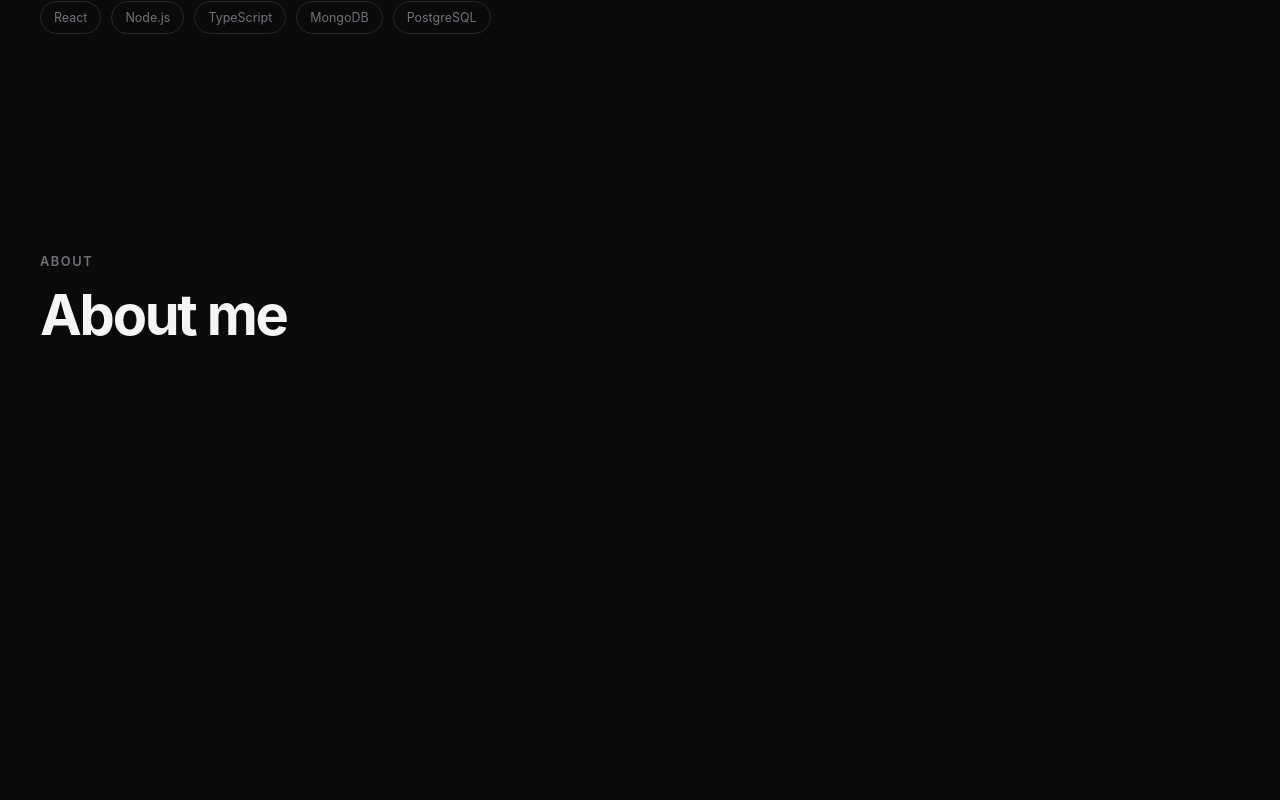
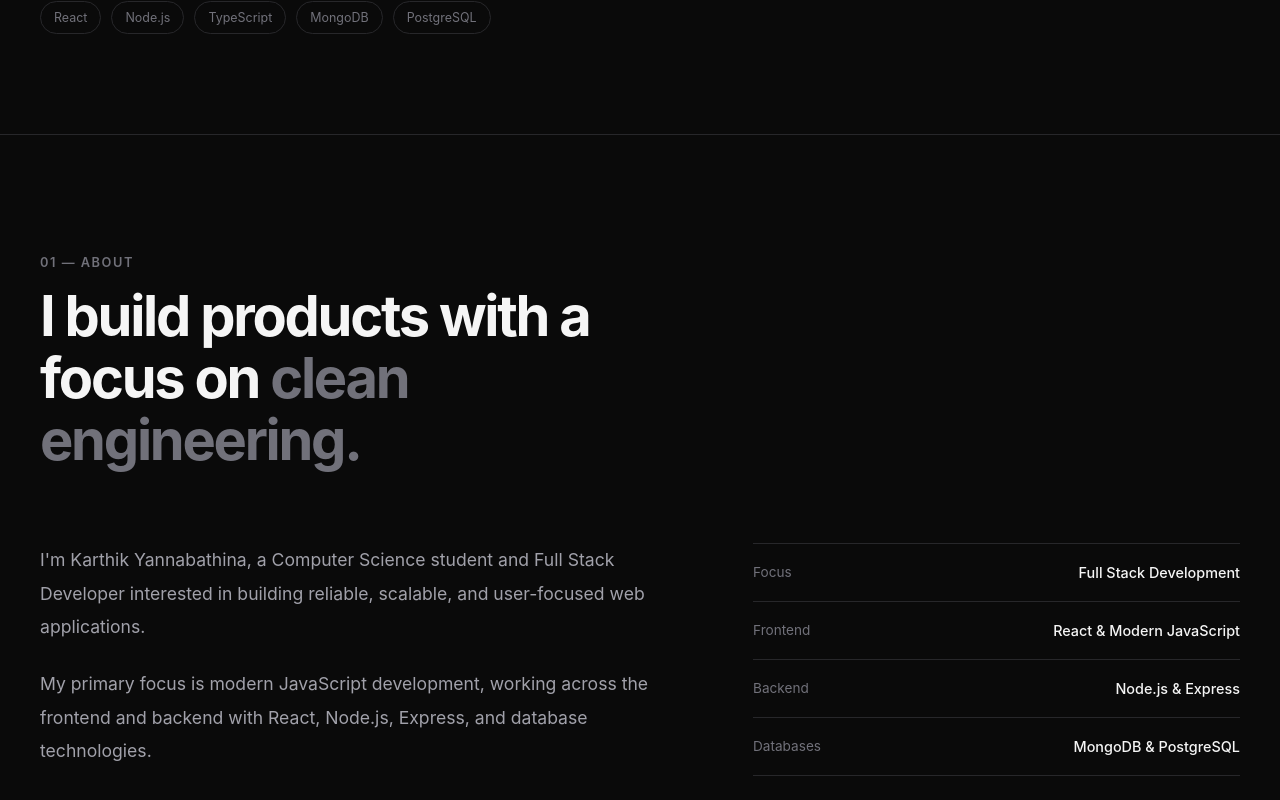
Before and after one commit to karthhikyadav/karthikyannabathina-portfolio, a React (Vite) app: page / in a window 1280 px wide. Shown: the part 796-1596 px from the top of the page. Before the commit the page ends 1263 px from the top, so only its background shows below. Built offline with nearby package versions, Linux system fonts and the light colour scheme.

Commit message:
feat: add developer about section

```diff
--- a/src/App.jsx
+++ b/src/App.jsx
@@ -1,5 +1,6 @@
 import Navbar from "./components/Navbar";
 import Hero from "./components/Hero";
+import About from "./components/About";
 
 function App() {
   return (
@@ -8,16 +9,7 @@ function App() {
 
       <main>
         <Hero />
-
-        <section id="about" className="section">
-          <div className="container">
-            <p className="section-label">About</p>
-
-            <h2 className="section-title">
-              About me
-            </h2>
-          </div>
-        </section>
+        <About />
       </main>
     </>
   );
--- /dev/null
+++ b/src/components/About.jsx
@@ -0,0 +1,56 @@
+function About() {
+  return (
+    <section id="about" className="section about">
+      <div className="container">
+        <div className="about__header">
+          <p className="section-label">01 — About</p>
+
+          <h2 className="section-title">
+            I build products with a focus on
+            <span> clean engineering.</span>
+          </h2>
+        </div>
+
+        <div className="about__content">
+          <div className="about__intro">
+            <p>
+              I'm Karthik Yannabathina, a Computer Science student and
+              Full Stack Developer interested in building reliable,
+              scalable, and user-focused web applications.
+            </p>
+
+            <p>
+              My primary focus is modern JavaScript development,
+              working across the frontend and backend with React,
+              Node.js, Express, and database technologies.
+            </p>
+          </div>
+
+          <div className="about__details">
+            <div className="about__item">
+              <span>Focus</span>
+              <strong>Full Stack Development</strong>
+            </div>
+
+            <div className="about__item">
+              <span>Frontend</span>
+              <strong>React & Modern JavaScript</strong>
+            </div>
+
+            <div className="about__item">
+              <span>Backend</span>
+              <strong>Node.js & Express</strong>
+            </div>
+
+            <div className="about__item">
+              <span>Databases</span>
+              <strong>MongoDB & PostgreSQL</strong>
+            </div>
+          </div>
+        </div>
+      </div>
+    </section>
+  );
+}
+
+export default About;
--- a/src/index.css
+++ b/src/index.css
@@ -352,3 +352,85 @@ ol {
     margin-top: 48px;
   }
 }
+.about {
+  border-top: 1px solid var(--border);
+}
+
+.about__header {
+  margin-bottom: 72px;
+}
+
+.section-title span {
+  color: var(--text-muted);
+}
+
+.about__content {
+  display: grid;
+  grid-template-columns: 1.3fr 1fr;
+  gap: 80px;
+  align-items: start;
+}
+
+.about__intro {
+  max-width: 680px;
+}
+
+.about__intro p {
+  color: var(--text-secondary);
+  font-size: 1.1rem;
+  line-height: 1.9;
+}
+
+.about__intro p + p {
+  margin-top: 24px;
+}
+
+.about__details {
+  border-top: 1px solid var(--border);
+}
+
+.about__item {
+  display: flex;
+  justify-content: space-between;
+  gap: 24px;
+
+  padding-block: 20px;
+
+  border-bottom: 1px solid var(--border);
+}
+
+.about__item span {
+  color: var(--text-muted);
+  font-size: 0.85rem;
+}
+
+.about__item strong {
+  color: var(--text-primary);
+  font-size: 0.9rem;
+  font-weight: 500;
+  text-align: right;
+}
+
+@media (max-width: 768px) {
+  .about__header {
+    margin-bottom: 48px;
+  }
+
+  .about__content {
+    grid-template-columns: 1fr;
+    gap: 48px;
+  }
+
+  .about__intro p {
+    font-size: 1rem;
+  }
+
+  .about__item {
+    flex-direction: column;
+    gap: 8px;
+  }
+
+  .about__item strong {
+    text-align: left;
+  }
+}
```
